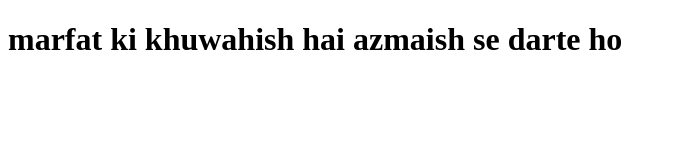
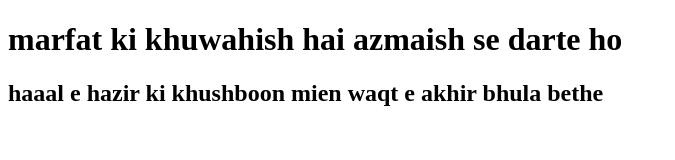
Before and after one commit to Dabeerzaidi/imran-token, a plain HTML site: page index.html in a window 1280 px wide. Shown: the whole page, without its empty margins (0-675 px from the left). Drawn offline with Linux system fonts and the light colour scheme.

Commit message:
h2 created

```diff
--- a/index.html
+++ b/index.html
@@ -7,5 +7,6 @@
 </head>
 <body>
     <h1> marfat ki khuwahish hai azmaish se darte ho </h1>
+    <h2>haaal e hazir ki khushboon mien waqt e akhir bhula bethe</h2>
 </body>
 </html>
```
